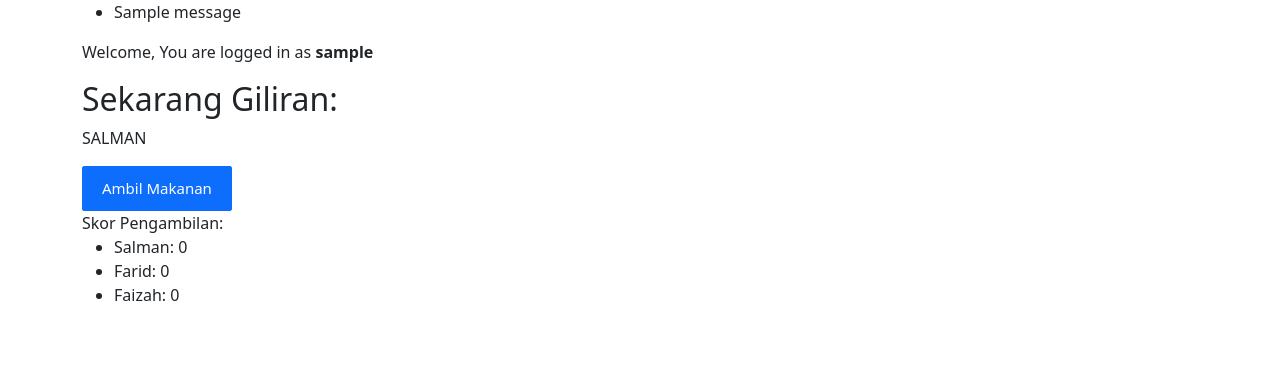
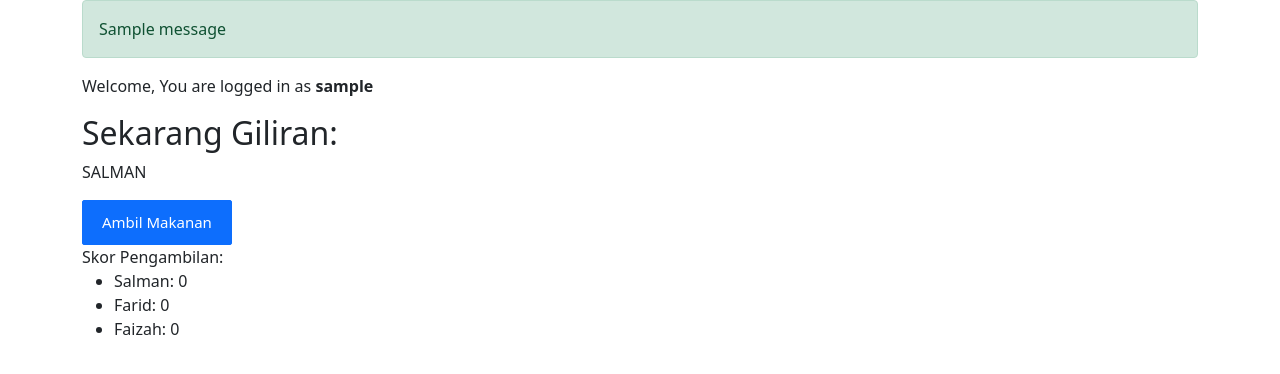
Before and after one commit to wajdifarid/pick-up-turn, a Django app: page / in a window 1280 px wide. Shown: the part 56-430 px from the top of the page. Run offline with Django 3.2, Linux system fonts and the light colour scheme; a user stored in the database is signed in; tables that the repository leaves empty hold one stand-in row (values such as "Sample post"); one stand-in notice (Sample message) is shown; some libraries are stand-ins or nearby versions.

Commit message:
Add success submission feedback

```diff
--- a/collector_app/views.py
+++ b/collector_app/views.py
@@ -31,7 +31,7 @@ def get_collection(request, *args, **kwargs):
         form = CollectionForm(request.POST)
 
         if form.is_valid():
-            messages.success(request, "Form submission successful")
+            messages.success(request, "Data pengambilan telah disimpan")
             collection = form.save(commit=False)
             collection.collector = request.user
             collection.save()
--- a/pickupturn/settings.py
+++ b/pickupturn/settings.py
@@ -145,7 +145,7 @@ AUTH_PASSWORD_VALIDATORS = [
 
 LANGUAGE_CODE = 'en-us'
 
-TIME_ZONE = 'UTC'
+TIME_ZONE = 'Asia/Jakarta'
 
 USE_I18N = True
 
--- a/templates/index.html
+++ b/templates/index.html
@@ -5,13 +5,17 @@
 
 {% block content %}
 {% if user.is_authenticated %}
+
 {% if messages %}
-<ul class="messages">
-    {% for message in messages %}
-    <li  {% if message.tags %} class=" {{ message.tags }} " {% endif %}> {{ message }} </li>
-    {% endfor %}
-</ul>
+  {% for message in messages %}
+    {% if message.level == DEFAULT_MESSAGE_LEVELS.SUCCESS %}
+    <div class="alert alert-success"" role="alert">
+      {{message}}
+    </div>
+    {% endif %}
+  {% endfor %}
 {% endif %}
+
 <p>Welcome, You are logged in as <b>{{ user.username }}</b></p>
 
 <h2>
```
